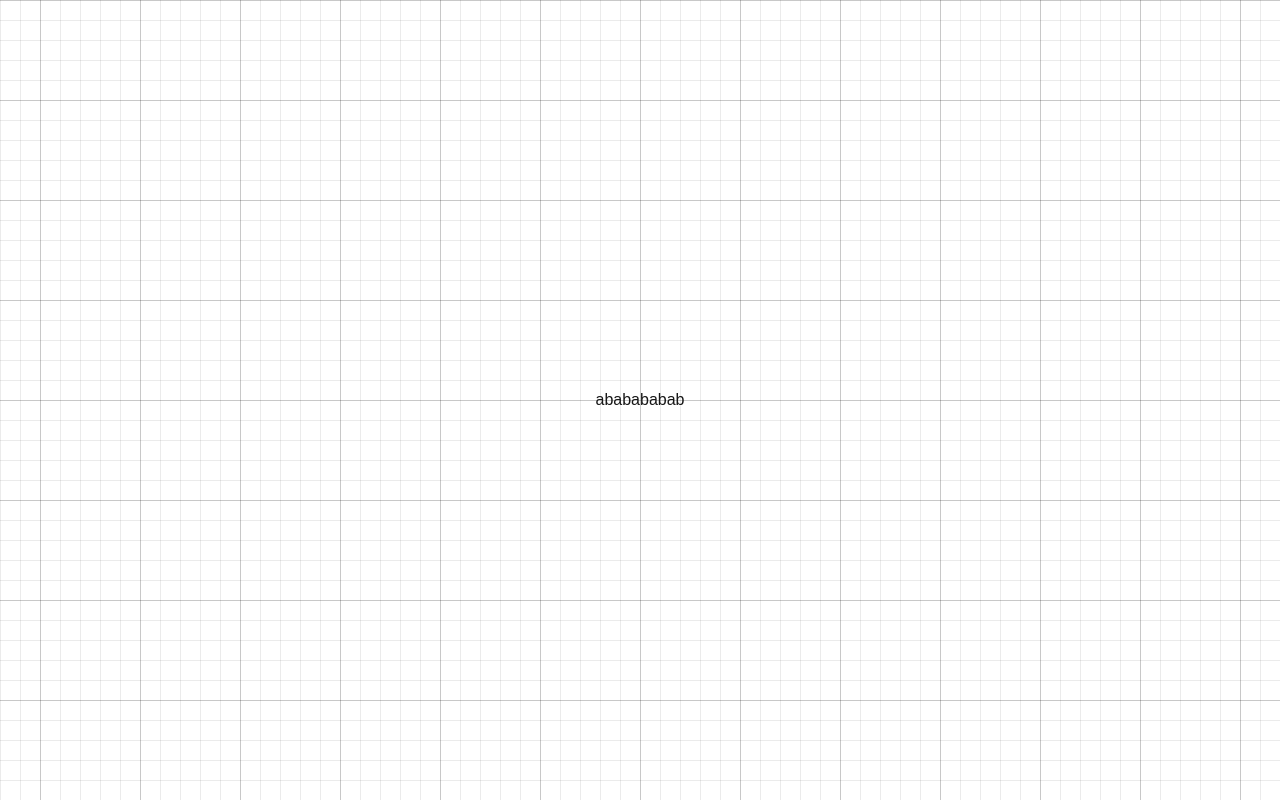
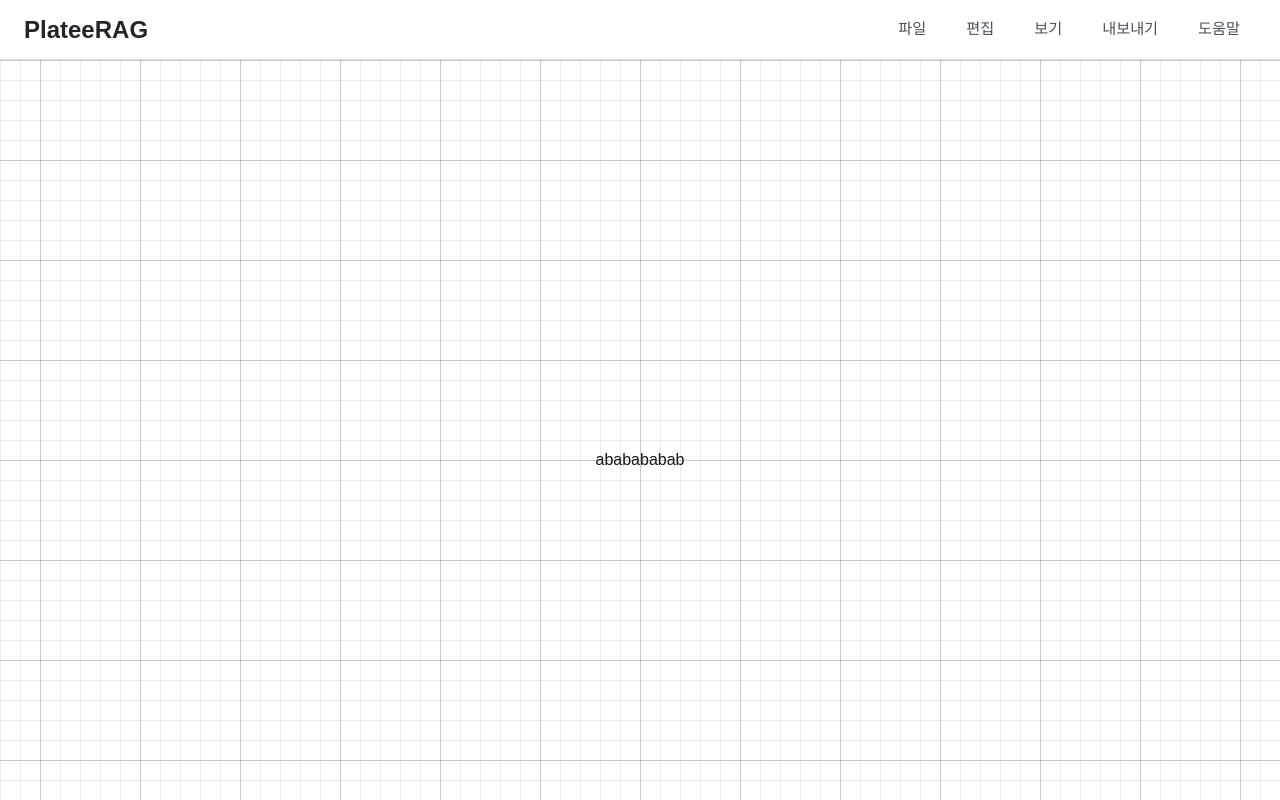
Before and after one commit to X2bee/PlateeRAG, a Next.js app: page / in a window 1280 px wide. Built offline with nearby package versions, Linux system fonts and the light colour scheme.

Commit message:
feat: implement Header component and integrate it into the Home page layout

```diff
--- /dev/null
+++ b/src/app/assets/Header.module.scss
@@ -0,0 +1,44 @@
+.header {
+  display: flex;
+  justify-content: space-between;
+  align-items: center;
+  padding: 0 24px;
+  height: 60px; // 헤더 높이
+  background-color: #ffffff; // 헤더 배경색
+  border-bottom: 1px solid #e0e0e0; // 구분선
+  flex-shrink: 0; // 헤더가 줄어들지 않도록 설정
+  box-shadow: 0 2px 4px rgba(0, 0, 0, 0.05);
+}
+
+.logo {
+  font-size: 1.5rem; // 24px
+  font-weight: 700;
+  color: #212529;
+}
+
+.nav {
+  ul {
+    display: flex;
+    align-items: center;
+    list-style: none;
+    margin: 0;
+    padding: 0;
+    gap: 8px; // 메뉴 사이 간격
+  }
+
+  li button {
+    background: none;
+    border: none;
+    padding: 8px 16px;
+    font-size: 0.95rem; // 15px
+    font-weight: 500;
+    color: #495057;
+    cursor: pointer;
+    border-radius: 6px;
+    transition: background-color 0.2s ease;
+
+    &:hover {
+      background-color: #f1f3f5;
+    }
+  }
+}
--- /dev/null
+++ b/src/app/assets/PlateeRAG.module.scss
@@ -0,0 +1,14 @@
+.pageContainer {
+    display: flex;
+    flex-direction: column;
+    width: 100vw;
+    height: 100vh;
+    overflow: hidden;
+    background-color: #f8f9fa;
+}
+
+.mainContent {
+    flex-grow: 1;
+    position: relative;
+    display: flex;
+}
--- /dev/null
+++ b/src/app/components/Header.jsx
@@ -0,0 +1,23 @@
+import React from 'react';
+import styles from '@/app/assets/Header.module.scss';
+
+const Header = () => {
+  return (
+    <header className={styles.header}>
+      <div className={styles.logo}>
+        PlateeRAG
+      </div>
+      <nav className={styles.nav}>
+        <ul>
+          <li><button type="button">파일</button></li>
+          <li><button type="button">편집</button></li>
+          <li><button type="button">보기</button></li>
+          <li><button type="button">내보내기</button></li>
+          <li><button type="button">도움말</button></li>
+        </ul>
+      </nav>
+    </header>
+  );
+};
+
+export default Header;
--- a/src/app/page.tsx
+++ b/src/app/page.tsx
@@ -1,9 +1,14 @@
 import Canvas from '@/app/components/Canvas';
+import Header from '@/app/components/Header';
+import styles from '@/app/assets/PlateeRAG.module.scss';
 
 export default function Home() {
   return (
-    <>
-      <Canvas />
-    </>
+    <div className={styles.pageContainer}>
+      <Header />
+      <main className={styles.mainContent}>
+        <Canvas />
+      </main>
+    </div>
   );
 }
```
